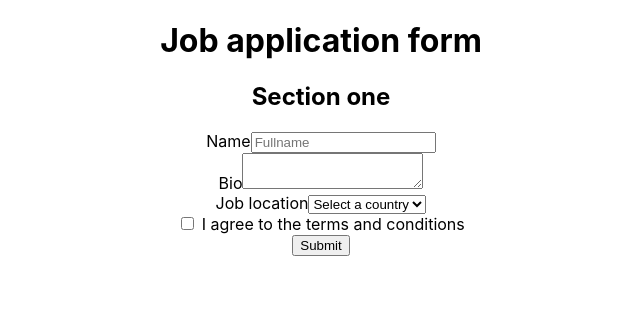
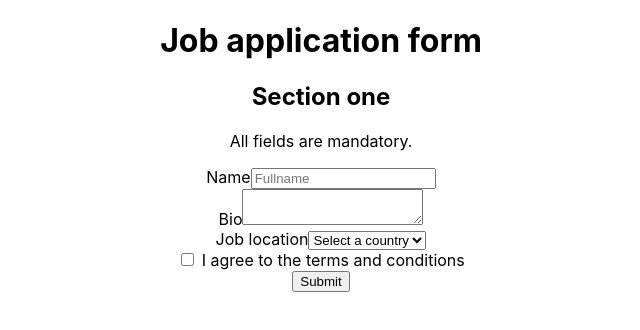
Before and after one commit to Dangereye/react-testing, a React (Create React App) app: page / in a window 1280 px wide. Shown: the top 330 px of the page, without its empty margins (319-959 px from the left). Built offline with nearby package versions, Linux system fonts and the light colour scheme.

Commit message:
Added paragraph element > Application. Updated application.test - getByText.

```diff
--- a/src/components/application/Application.tsx
+++ b/src/components/application/Application.tsx
@@ -3,6 +3,7 @@ export default function Application() {
     <>
       <h1>Job application form</h1>
       <h2>Section one</h2>
+      <p>All fields are mandatory.</p>
       <form>
         <div>
           <label htmlFor='name'>Name</label>
```
Also changed, not shown: 1 other file (tests, documents, lock files or other folders).
